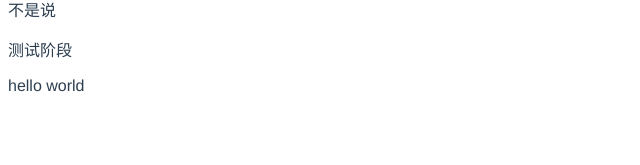
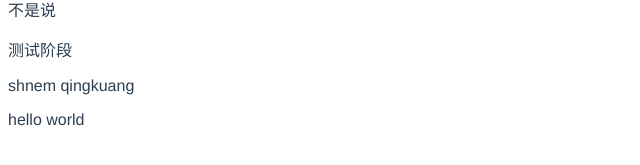
Before and after one commit to GHdafengzi101/one, a Vue app: page /#/ in a window 1280 px wide. Shown: the part 365-530 px from the top of the page, without its empty margins (0-640 px from the left). Built offline with nearby package versions, Linux system fonts and the light colour scheme.

Commit message:
flx:"修改内容"

```diff
--- a/src/views/Home.vue
+++ b/src/views/Home.vue
@@ -12,6 +12,7 @@
       <p>分支dsadsadsa试</p>
       不是说
       <p>测试阶段</p>
+      <p>shnem qingkuang</p>
     </div>
     <div>
       <p>hello world</p>
```
